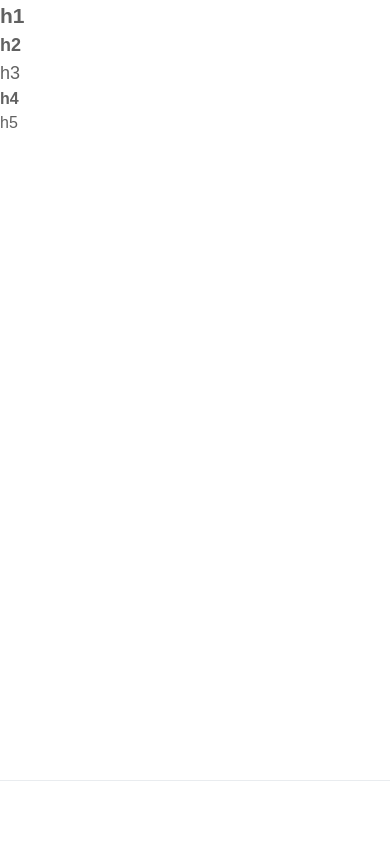
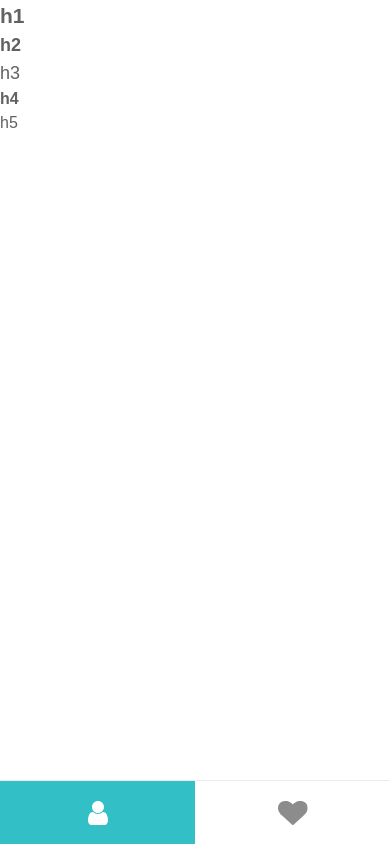
Before and after one commit to NewmarLucas/github-users, a Next.js app: page / in a window 390 px wide. Built offline with nearby package versions, Linux system fonts and the light colour scheme.

Commit message:
:sparkles: feat: criando template padrão para as telas e criando header com navegação para dispositivos mobile

```diff
--- a/src/app/layout.tsx
+++ b/src/app/layout.tsx
@@ -3,6 +3,7 @@ import './global.css'
 
 export const metadata = {
   viewport: 'width=device-width, initial-scale=1 maximum-scale=1.0, user-scalable=no',
+  description: 'Busca de usuários do github e visualização dos repositórios',
 };
 
 const poppins = localFont({
@@ -33,7 +34,7 @@ export default function RootLayout({
 }) {
   return (
     <html lang='pt-BR'>
-      <body className={`w-screen min-h-[100dvh] pb-16 md:pt-20 mt:pb-0 ${poppins.className}`}>
+      <body className={`w-screen min-h-[100dvh] ${poppins.className}`}>
         {children}
       </body>
     </html>
--- a/src/app/page.tsx
+++ b/src/app/page.tsx
@@ -1,4 +1,4 @@
-import { Header } from '@/components/Header';
+import { PageTemplate } from '@/components/PageTemplate';
 
 export const metadata = {
   title: 'Usuários',
@@ -6,14 +6,12 @@ export const metadata = {
 
 export default function Page() {
   return (
-    <>
-      <Header />
-
+    <PageTemplate>
       <h1>h1</h1>
       <h2>h2</h2>
       <h3>h3</h3>
       <h4>h4</h4>
       <h5>h5</h5>
-    </>
+    </PageTemplate>
   )
 }
--- a/src/components/Header/index.tsx
+++ b/src/components/Header/index.tsx
@@ -1,9 +1,42 @@
-import React from 'react'
+'use client'
+
+import React, { useMemo } from 'react'
+import { usePathname } from 'next/navigation'
+
+import { User, Heart } from '@/components/Icons'
+import { NavigationTab } from '@/components/NavigationTab'
+
+enum TABS { users, favorites }
 
 export function Header() {
+  const pathname = usePathname()
+  const selectedTab = useMemo(() => {
+    if (pathname.includes('favoritos')) return TABS.favorites
+    return TABS.users
+  }, [pathname])
+
+  const tabs = [
+    {
+      icon: <User />,
+      label: 'Usuários',
+      isSelected: selectedTab === TABS.users,
+      href: '/',
+    },
+    {
+      icon: <Heart />,
+      label: 'Favoritos',
+      isSelected: selectedTab === TABS.favorites,
+      href: '/favoritos',
+    },
+  ]
+
   return (
-    <header className='fixed w-full bottom-0 max-md:border-t md:border-b border-border h-16 md:h-20 md:top-0 md:bottom-auto'>
-      <input type="text" />
+    <header className='fixed w-full bottom-0 max-sm:border-t sm:border-b border-border h-16 sm:h-20 sm:top-0 sm:bottom-auto'>
+      <nav className='h-full grid grid-cols-2 sm:hidden'>
+        {tabs.map(tab => (
+          <NavigationTab {...tab} key={tab.label} />
+        ))}
+      </nav>
     </header>
   )
 }
--- /dev/null
+++ b/src/components/NavigationTab/index.tsx
@@ -0,0 +1,25 @@
+import React from 'react'
+import Link from 'next/link'
+
+interface Props {
+  icon: JSX.Element
+  label: string
+  isSelected: boolean
+  href: string
+}
+
+export function NavigationTab(props: Props) {
+  const { icon, label, isSelected, href } = props
+
+  return (
+    <Link
+      href={href}
+      aria-label={label}
+      title={label}
+      className={`${isSelected ? 'bg-primary text-white' : 'text-placeholder hover:bg-matte'
+        } h-full w-full flex items-center justify-center p-4`}
+    >
+      {icon}
+    </Link>
+  )
+}
--- /dev/null
+++ b/src/components/PageTemplate/index.tsx
@@ -0,0 +1,13 @@
+import React from 'react'
+import { Header } from '../Header'
+
+export function PageTemplate({ children }: React.PropsWithChildren) {
+  return (
+    <>
+      <Header />
+      <main className='pb-16 sm:pt-20 sm:pb-0'>
+        {children}
+      </main>
+    </>
+  )
+}
--- a/tailwind.config.js
+++ b/tailwind.config.js
@@ -14,8 +14,8 @@ module.exports = {
         'placeholder': '#8C8C8C',
         'grey-neutral': '#616161',
         'grey-dark': '#4E4E4E',
-        'background-light': '#FFFFFF',
-        'background-matte': '#F3F3F5',
+        'light': '#FFFFFF',
+        'matte': '#F3F3F5',
         'border': '#E9ECEF',
         'line': '#E9ECEF',
         'success': '#5CB85C',
```
